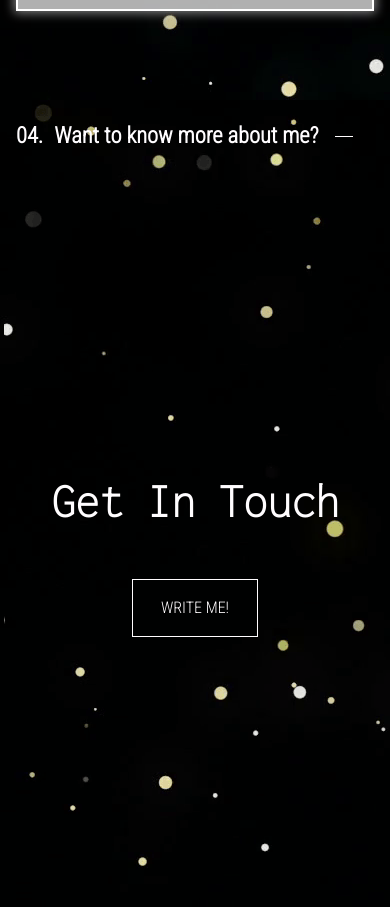
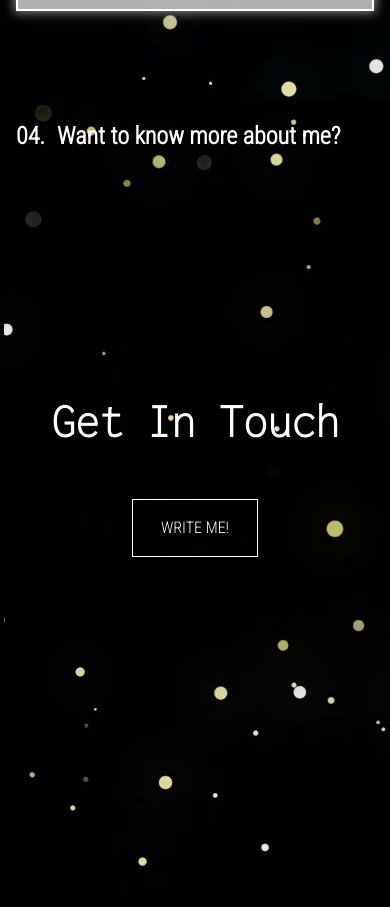
Before and after one commit to ChampiMagic/Portfolio, a React (Vite) app: page / in a window 390 px wide. Shown: the part 3140-4047 px from the top of the page. Built offline with nearby package versions, Linux system fonts and the light colour scheme; a web font is replaced by a local one.

Commit message:
[FIX] Background-image bug

```diff
--- a/src/mobileComponents/mobileArticle/mobileContact/mobileContact.module.css
+++ b/src/mobileComponents/mobileArticle/mobileContact/mobileContact.module.css
@@ -12,7 +12,7 @@
 
 .number_heading {
 	display: flex;
-	font-size: clamp(1.4rem, 4.1vw, 5rem);
+	font-size: clamp(1.5rem, 4.1vw, 5rem);
     color: var(--white);
 }
 
@@ -22,17 +22,9 @@
     position: relative;
 }
 
-.decoration_line {
-	display: flex;
-    height: 1px;
-    width: 5%;
-    margin-left: 1em;
-    background-color: var(--white);
-}
-
 .description_container {
     width: 100%;
-    height: 100%;
+    height: 80%;
     display: flex;
     flex-wrap: wrap;
     align-content: center;
```
